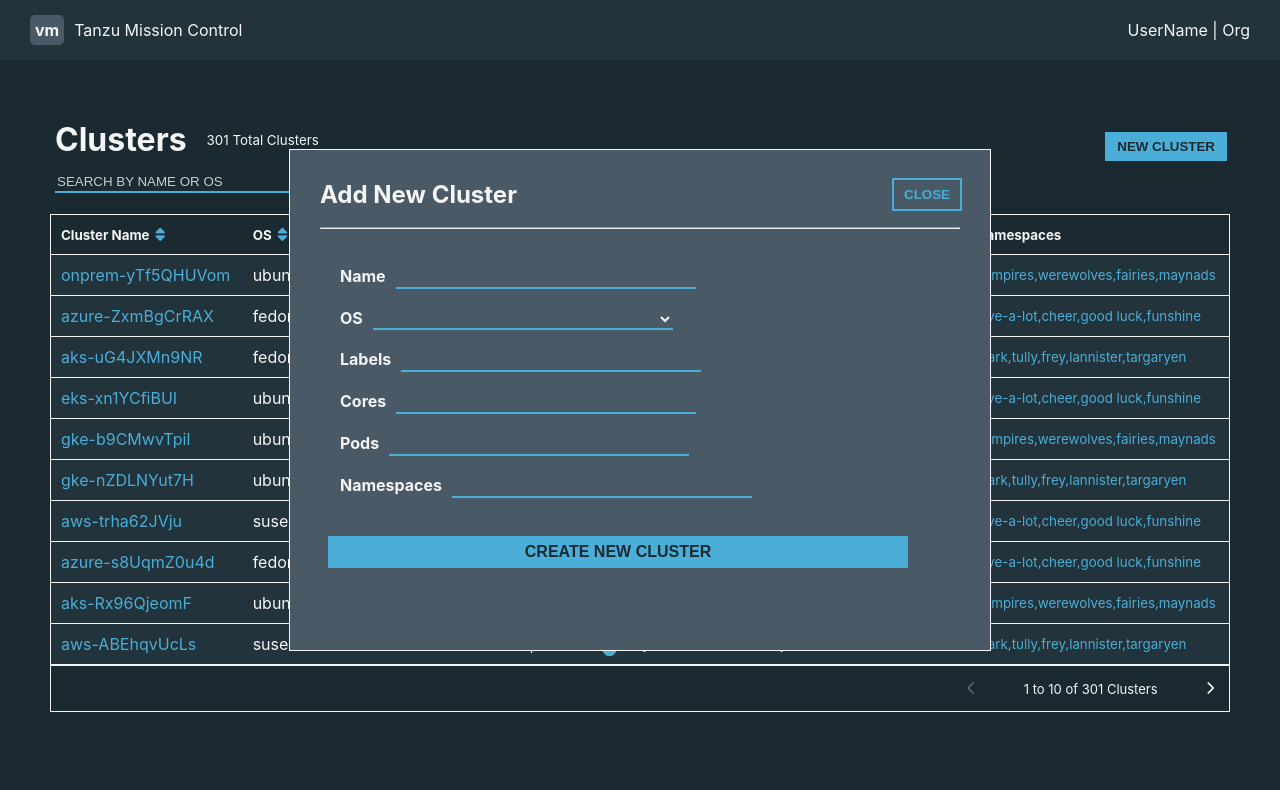
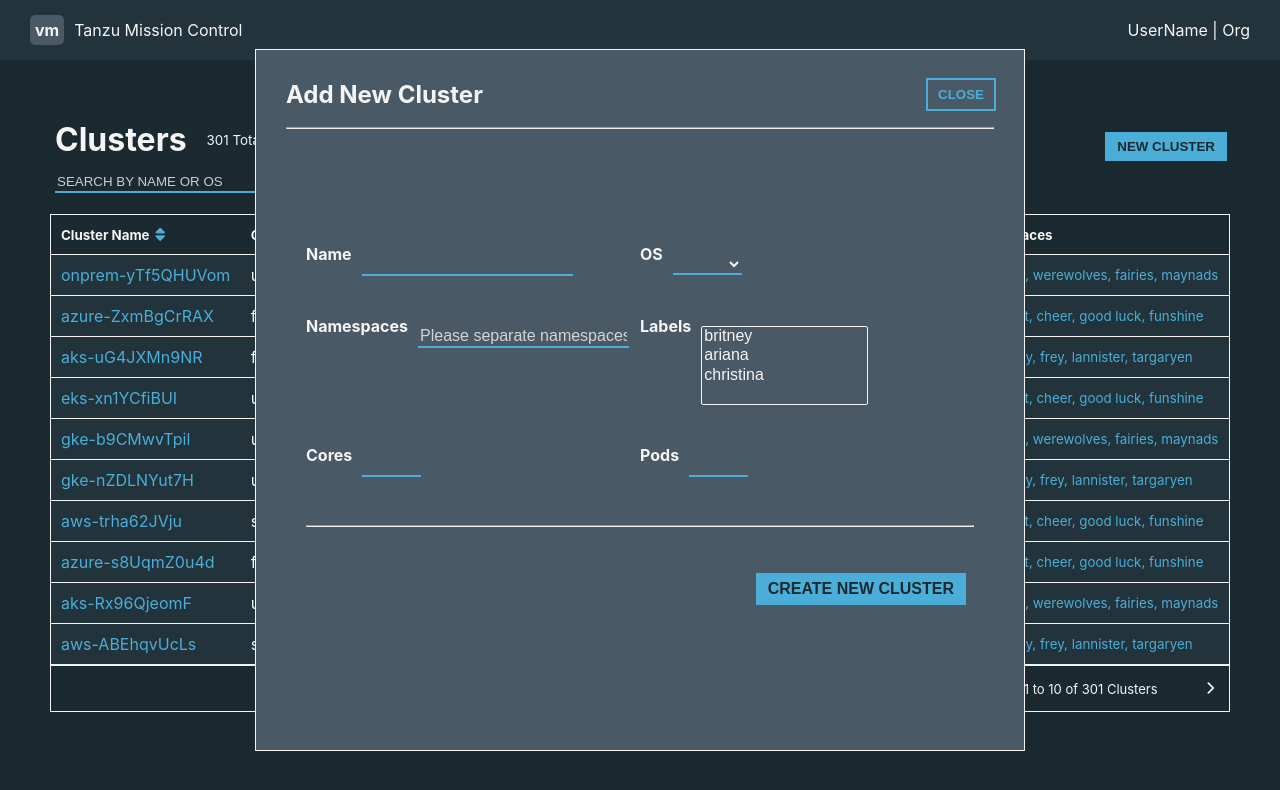
Before and after one commit to goldmintz/tanzu-ui-challenge, a React (Create React App) app: page / in a window 1280 px wide. Both pictures are taken after a click on the button "NEW CLUSTER". Shown: the top 790 px of the page. Built offline with nearby package versions, Linux system fonts and the light colour scheme.

Commit message:
Added multi-select to label form field, cleaned up form layout

```diff
--- a/src/components/CreateClusterForm.jsx
+++ b/src/components/CreateClusterForm.jsx
@@ -30,22 +30,26 @@
 	};
 
 	const handleChange = (e) => {
-		if (e.target.name === 'namespaces' || e.target.name === 'labels') {
-			let newNameSpaces = e.target.value.split(',');
+		// split the namespace string entry into lowercase array
+		if (e.target.name === 'namespaces') {
+			let newNameSpaces = e.target.value.toLowerCase().split(',');
 			setClusterFields({
 				...clusterFields,
 				[e.target.name]: newNameSpaces,
 			});
 		}
-		// if (e.target.name === 'labels') {
-		// 	console.log(e.target.value);
-		// 	let newLabels = Array.from(e.target.value, (value) => value);
-		// 	setClusterFields({
-		// 		...clusterFields,
-		// 		[e.target.name]: e.target.value,
-		// 	});
-		// 	console.log(clusterFields);
-		else {
+		//create an array from label multi-select selectedOptions
+		if (e.target.name === 'labels') {
+			let newLabels = Array.from(
+				e.target.selectedOptions,
+				(option) => option.value,
+			);
+			setClusterFields({
+				...clusterFields,
+				[e.target.name]: newLabels,
+			});
+			//everyone else, just set their state value to the entered value
+		} else if (e.target.name !== 'labels' && e.target.name !== 'namespaces') {
 			setClusterFields({ ...clusterFields, [e.target.name]: e.target.value });
 		}
 	};
@@ -64,14 +68,17 @@
 						close
 					</button>
 				</div>
-				<hr style={{ width: '100%' }}></hr>
+				<hr></hr>
 				<div className='form-input-wrapper'>
+					<section className='form-row'>
+						{' '}
 						<label>
 							Name
 							<input
 								name='name'
 								type='text'
-							value={name}
+								//format entry to lowecase on update
+								value={name.toLowerCase()}
 								onChange={handleChange}
 								required
 							/>
@@ -85,27 +92,35 @@
 								<option value='ubuntu'>ubuntu</option>
 							</select>
 						</label>
-					{/* <label>
+					</section>
+
+					<section className='form-row'>
+						<label>
+							Namespaces
+							<input
+								name='namespaces'
+								type='text'
+								value={namespaces}
+								onChange={handleChange}
+								placeholder='Please separate namespaces with commas'
+							/>
+						</label>
+
+						<label>
 							Labels
 							<select
+								id='labels-multiselect'
 								name='labels'
 								multiple={true}
 								onChange={handleChange}
 								value={labels}>
-							<option value='zen'>Zen</option>
-							<option value='ana'>Ana</option>
-							<option value='junk'>Junk</option>
+								<option value='britney'>britney</option>
+								<option value='ariana'>ariana</option>
+								<option value='christina'>christina</option>
 							</select>
-					</label> */}
-					<label>
-						Labels
-						<input
-							name='labels'
-							type='text'
-							value={labels}
-							onChange={handleChange}
-						/>
 						</label>
+					</section>
+					<section className='form-row'>
 						<label>
 							Cores
 							<input
@@ -128,22 +143,15 @@
 								onChange={handleChange}
 							/>
 						</label>
-					<label>
-						Namespaces
-						<input
-							name='namespaces'
-							type='text'
-							value={namespaces}
-							onChange={handleChange}
-						/>
-					</label>
-				</div>
+					</section>
+					<hr></hr>
 					<input
 						type='submit'
 						value='Create New Cluster'
 						className='btn-primary'
 						id='btn-form-submit'
-				/>{' '}
+					/>
+				</div>
 			</form>
 		</div>
 	);
--- a/src/components/Table.jsx
+++ b/src/components/Table.jsx
@@ -119,7 +119,7 @@
 									<span className='btn-labels'>{labels.length}</span>{' '}
 									{labels.join(', ')}
 								</td>
-								<td className='list-col namespaces'>{namespaces.join(',')}</td>
+								<td className='list-col namespaces'>{namespaces.join(', ')}</td>
 							</tr>
 						),
 					)}
--- a/src/styles.css
+++ b/src/styles.css
@@ -38,6 +38,9 @@
 	margin: 0;
 }
 
+hr {
+	width: 100%;
+}
 a {
 	text-decoration: none;
 }
@@ -294,8 +297,8 @@
 	flex-direction: column;
 	padding: 30px;
 	outline: 1px solid var(--primary-text);
-	height: 500px;
-	width: 700px;
+	height: 100vh;
+	width: 60vw;
 	background-color: var(--secondary-grey);
 }
 
@@ -307,10 +310,10 @@
 	border-color: var(--primary-blue);
 	margin-right: 20px;
 	font-size: 16px;
-	width: 20%;
 	color: var(--primary-text);
 	margin: 10px;
-	width: 50%;
+	/* width: 50%; */
+	vertical-align: top;
 }
 
 form input:focus,
@@ -322,6 +325,7 @@
 	font-weight: bold;
 	color: var(--primary-text);
 	border: none;
+	flex: 1;
 }
 
 .form-header {
@@ -334,7 +338,22 @@
 .form-input-wrapper {
 	display: flex;
 	flex-direction: column;
+	justify-content: center;
+	align-items: center;
 	padding: 20px;
+	height: 100%;
+	gap: 30px;
+}
+
+.form-row {
+	display: flex;
+	flex-direction: row;
+	width: 100%;
+}
+
+#labels-multiselect {
+	width: 50%;
+	border: 1px solid var(--primary-text);
 }
 
 #btn-close-form {
@@ -344,5 +363,6 @@
 }
 
 #btn-form-submit {
-	width: 90%;
+	margin-left: auto;
+	justify-self: flex-end;
 }
```
Lines whose indentation alone changed are shown as unchanged.
